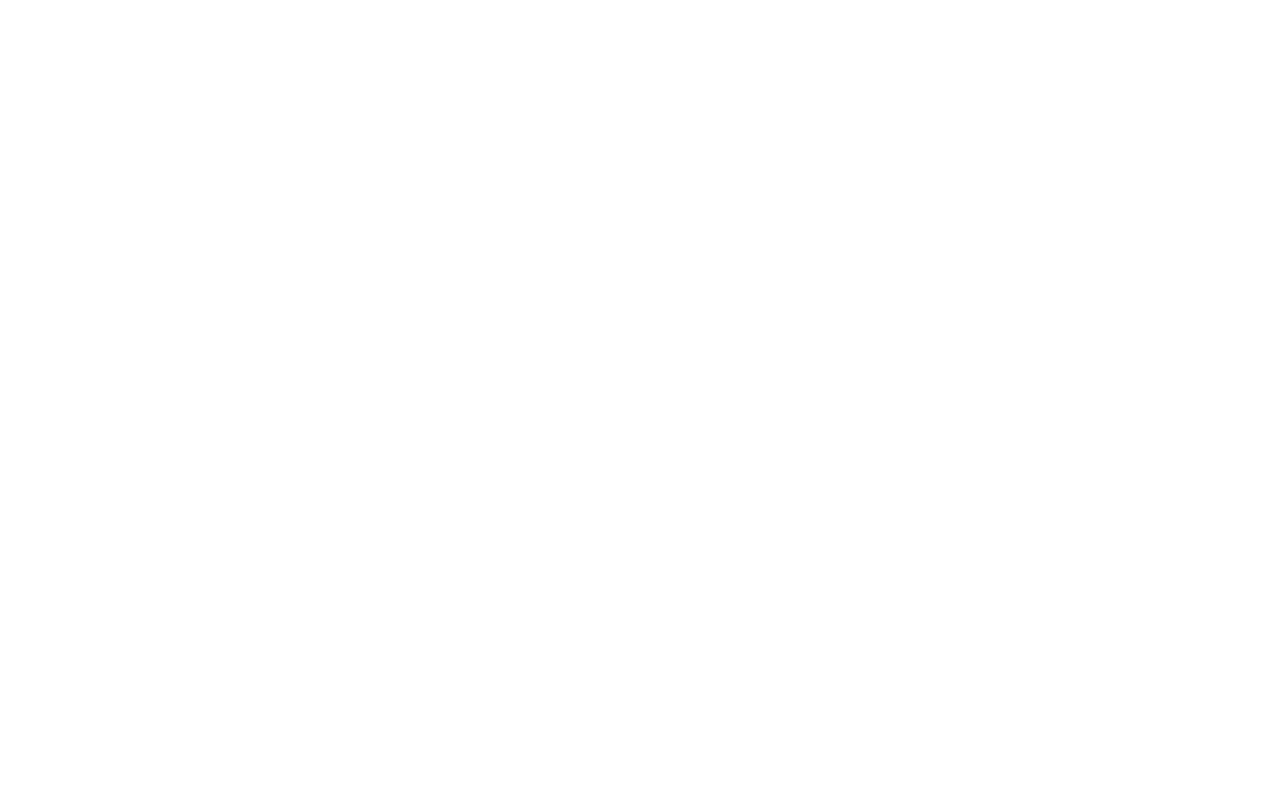
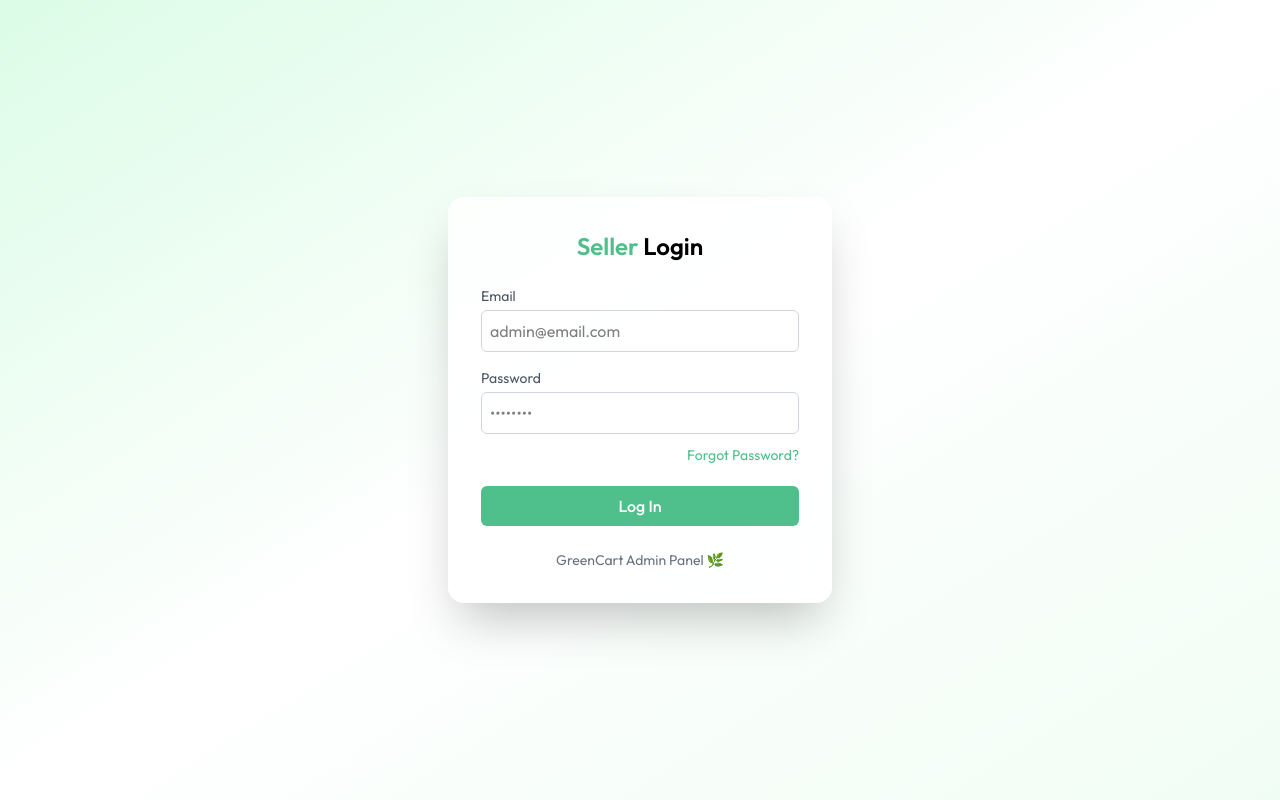
Before and after one commit to kamleshBisht04/GreenCart, a React (Vite) app in the folder client/: page /seller in a window 1280 px wide. Before the commit this address had no page. Built offline with nearby package versions, Linux system fonts and the light colour scheme.

Commit message:
design the sellerLog.jsx

```diff
--- a/client/src/App.jsx
+++ b/client/src/App.jsx
@@ -6,25 +6,20 @@
 import Contact from "./pages/Contact";
 import Login from "./components/Login";
 import AllProducts from "./pages/AllProducts";
-// import CategoryBar from "./components/CategoryBar";
 import ProductCategory from "./pages/ProductCategory";
 import ProductDetails from "./pages/ProductDetails";
 import Cart from "./pages/Cart";
 import Footer from "./layout/Footer";
 import AddAddress from "./pages/AddAddress";
 import MyOrders from "./pages/MyOrders";
+import SellerLogIn from "./components/seller/SellerLogIn";
 
 const App = () => {
   const isSellerPath = useLocation().pathname.includes("seller");
-  const { showUserLogIn } = useAppContext();
+  const { showUserLogIn, isSeller } = useAppContext();
   return (
     <div>
-      {!isSellerPath && (
-        <>
-          <Navbar />
-          {/* <CategoryBar /> */}
-        </>
-      )}
+      {!isSellerPath && <Navbar />}
       {showUserLogIn ? <Login /> : null}
       <Toaster />
       <div
@@ -40,6 +35,7 @@
           <Route path="/add-address" element={<AddAddress />} />
           <Route path="/my-orders" element={<MyOrders />} />
           <Route path="/contact" element={<Contact />} />
+          <Route path="/seller" element={isSeller ? null : <SellerLogIn />} />
         </Routes>
       </div>
       {!isSellerPath && <Footer />}
--- /dev/null
+++ b/client/src/components/seller/SellerLogIn.jsx
@@ -0,0 +1,81 @@
+/* eslint-disable react-hooks/exhaustive-deps */
+import { useEffect, useState } from "react";
+import { useAppContext } from "../../context/AppContext";
+
+const SellerLogIn = () => {
+  const { isSeller, setIsSeller, navigate } = useAppContext();
+  const [email, setEmail] = useState("");
+  const [password, setPassword] = useState("");
+
+  const onSubmitHandler = async (e) => {
+    e.preventDefault();
+    setIsSeller(true);
+  };
+
+  useEffect(() => {
+    if (isSeller) {
+      navigate("/seller");
+    }
+  }, [isSeller]);
+
+  return (
+    !isSeller && (
+      <div className="flex min-h-screen items-center justify-center bg-gradient-to-br from-green-100 via-white to-green-50 px-4">
+        <form
+          onSubmit={onSubmitHandler}
+          className="w-full max-w-sm rounded-2xl border border-white/30 bg-white/80 p-8 shadow-2xl backdrop-blur-lg"
+        >
+          {/* Title */}
+          <p className="mb-6 text-center text-2xl font-semibold text-black">
+            <span className="text-primary">Seller</span> Login
+          </p>
+
+          {/* Email */}
+          <div className="mb-4">
+            <p className="text-sm text-gray-600">Email</p>
+            <input
+              onChange={(e) => setEmail(e.target.value)}
+              value={email}
+              placeholder="admin@email.com"
+              className="focus:border-primary focus:ring-primary mt-1 w-full rounded-md border border-gray-300 p-2 outline-none focus:ring-1"
+              type="email"
+              required
+            />
+          </div>
+
+          {/* Password */}
+          <div className="mb-2">
+            <p className="text-sm text-gray-600">Password</p>
+            <input
+              onChange={(e) => setPassword(e.target.value)}
+              value={password}
+              placeholder="••••••••"
+              className="focus:border-primary focus:ring-primary mt-1 w-full rounded-md border border-gray-300 p-2 outline-none focus:ring-1"
+              type="password"
+              required
+            />
+          </div>
+
+          {/* Forgot */}
+          <div className="mb-5 text-right">
+            <span className="text-primary cursor-pointer text-sm hover:underline">
+              Forgot Password?
+            </span>
+          </div>
+
+          {/* Button */}
+          <button className="bg-primary hover:bg-primary-dull w-full rounded-md py-2 font-medium text-white transition-all">
+            Log In
+          </button>
+
+          {/* Footer */}
+          <p className="mt-6 text-center text-sm text-gray-500">
+            GreenCart Admin Panel 🌿
+          </p>
+        </form>
+      </div>
+    )
+  );
+};
+
+export default SellerLogIn;
--- a/client/src/index.css
+++ b/client/src/index.css
@@ -11,6 +11,11 @@
 @theme {
   --color-primary: #4fbf8b;
   --color-primary-dull: #44ae7c;
+
+
+  --font-poppins:"Poppins",sans-serif;
+  --font-Geist:"Geist",sans-serif;
+  --font-Outfit:"Outfit",sans-serif;
 }
 
 @layer components {
```
